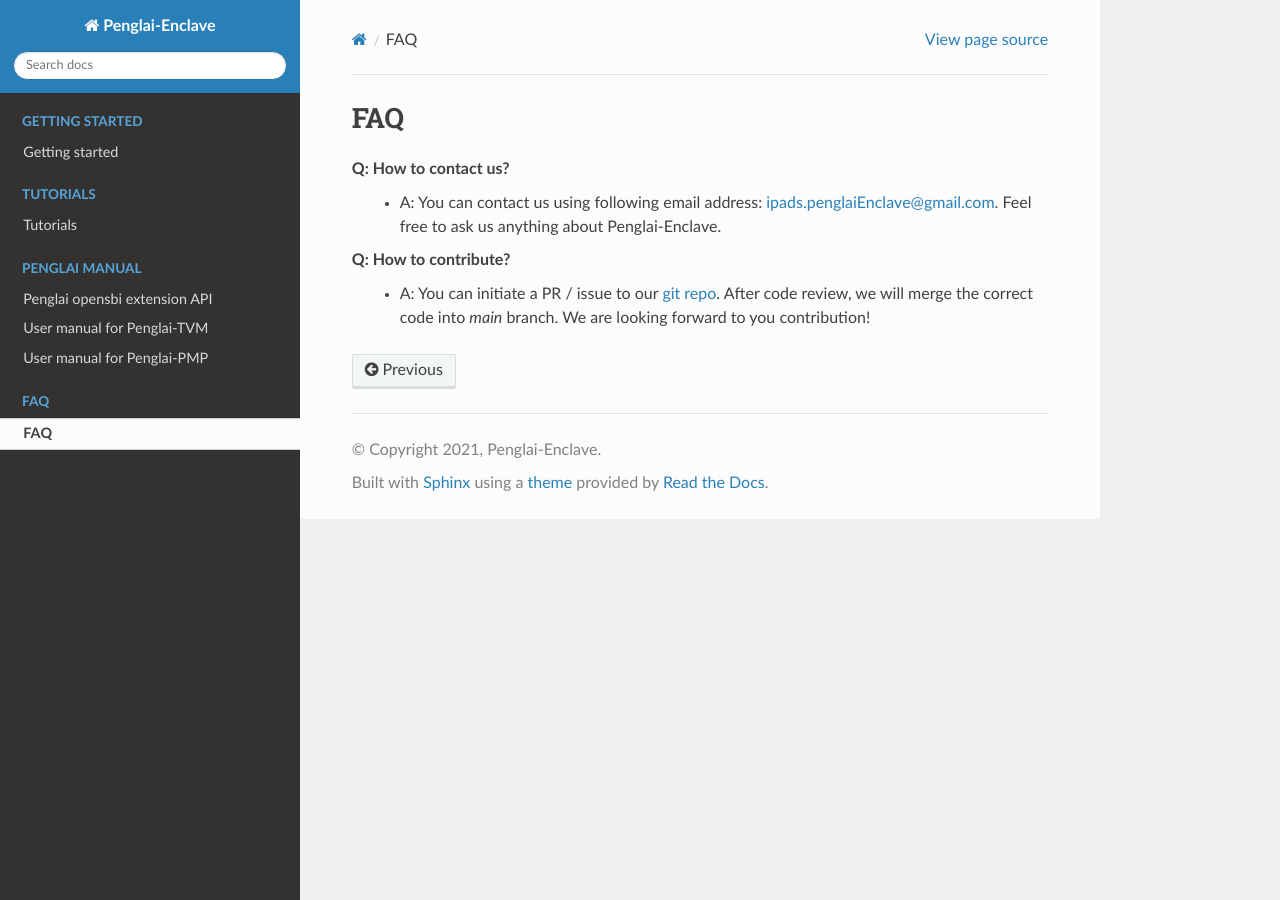
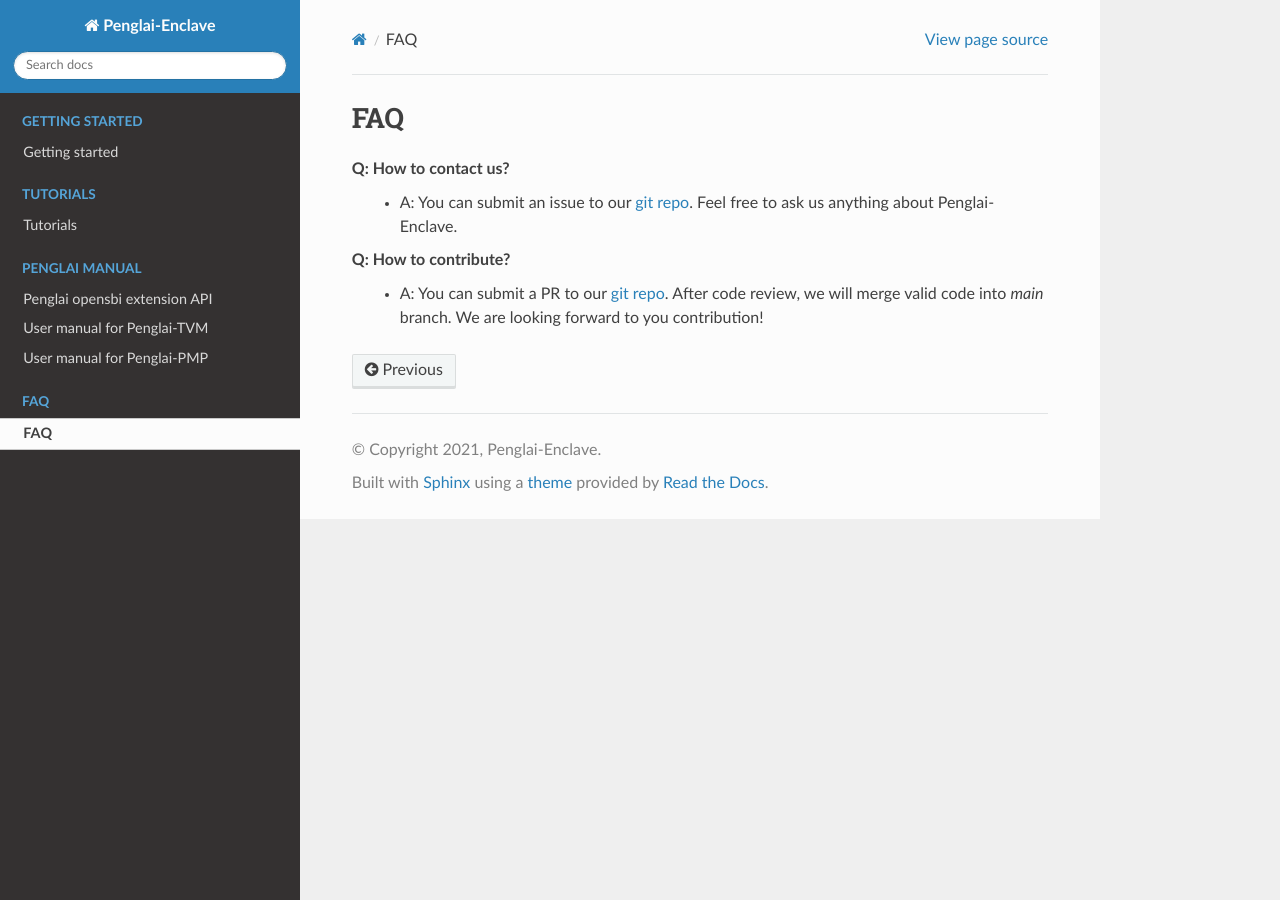
Before and after one commit to Penglai-Enclave/Penglai-doc, a Sphinx documentation site: the page built from source/Getting-started/FAQ.rst, in a window 1280 px wide. Built offline with Sphinx 7.4.7 and the Read the Docs theme 2.0.0, drawn with Linux system fonts in a browser that asks for light colours.

Commit message:
minor for FAQ

```diff
--- a/source/Getting-started/FAQ.rst
+++ b/source/Getting-started/FAQ.rst
@@ -2,7 +2,7 @@
 =====
 
 Q: How to contact us?
-    - A: You can contact us using following email address: ipads.penglaiEnclave@gmail.com. Feel free to ask us anything about Penglai-Enclave.
+    - A: You can submit an issue to our `git repo <https://github.com/Penglai-Enclave/>`_. Feel free to ask us anything about Penglai-Enclave.
 
 Q: How to contribute?
-    - A: You can initiate a PR / issue to our `git repo <https://github.com/Penglai-Enclave/>`_. After code review, we will merge the correct code into *main* branch. We are looking forward to you contribution!
+    - A: You can submit a PR to our `git repo <https://github.com/Penglai-Enclave/>`_. After code review, we will merge valid code into *main* branch. We are looking forward to you contribution!
```
